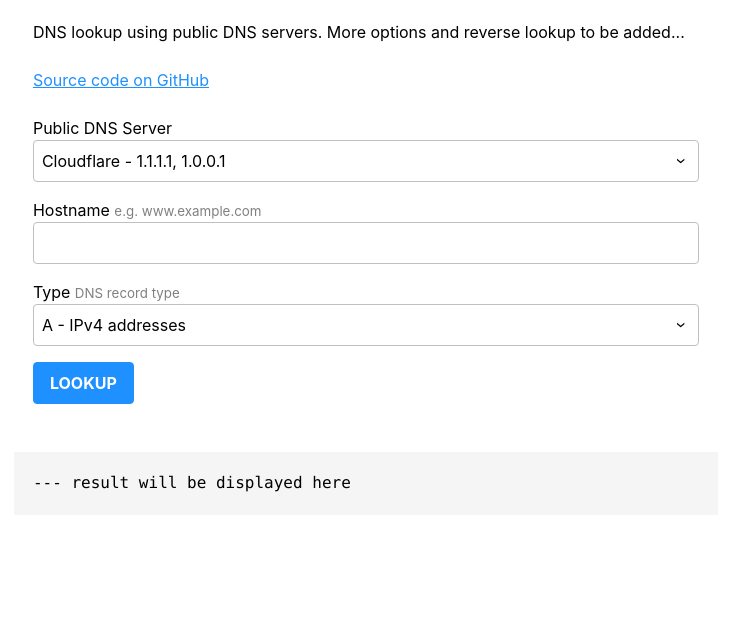
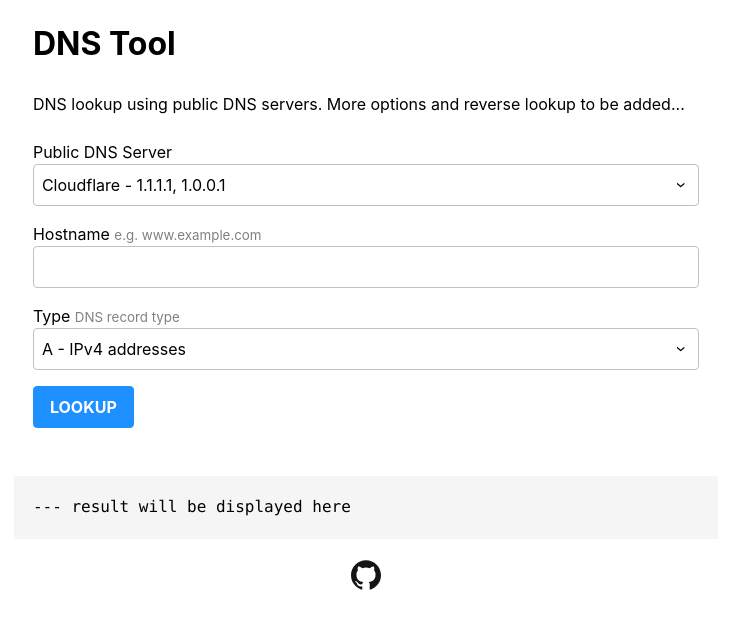
Before and after one commit to smonn/dns-tool, a React (Create React App) app: page / in a window 1280 px wide. Shown: the top 628 px of the page, without its empty margins (274-1004 px from the left). Built offline with nearby package versions, Linux system fonts and the light colour scheme.

Commit message:
use github logo as link to github repo

```diff
--- a/src/App.tsx
+++ b/src/App.tsx
@@ -3,6 +3,7 @@ import Select, { Option } from './components/Select';
 import Input from './components/Input';
 import Button from './components/Button';
 import Label from './components/Label';
+import GitHubOctocat from './assets/GitHubOctocat.svg';
 
 type ServerMap = {
   [key: string]: string[];
@@ -80,8 +81,8 @@ function App() {
 
   return (
     <div>
+      <h1>DNS Tool</h1>
       <p>DNS lookup using public DNS servers. More options and reverse lookup to be added...</p>
-      <p><a href="https://github.com/smonn/dns-tool">Source code on GitHub</a></p>
       <form onSubmit={handleSubmit}>
         <div>
           <Label htmlFor="server">Public DNS Server</Label>
@@ -100,6 +101,9 @@ function App() {
         </div>
       </form>
       <pre>{result ? JSON.stringify(result, null, 2) : '--- result will be displayed here'}</pre>
+      <div className="Footer">
+        <a href="https://github.com/smonn/dns-tool"><img src={GitHubOctocat} alt="Source code on GitHub" /></a>
+      </div>
     </div>
   );
 }
--- a/src/index.css
+++ b/src/index.css
@@ -30,6 +30,7 @@ a:hover {
   color: royalblue;
 }
 
+h1,
 p {
   margin-top: 0;
   margin-bottom: 1.5rem;
@@ -55,3 +56,8 @@ pre {
   margin: 0 -2ch;
   overflow-x: auto;
 }
+
+.Footer {
+  margin-top: 2ch;
+  text-align: center;
+}
```
Also changed, not shown: src/assets/GitHubOctocat.svg (added).
